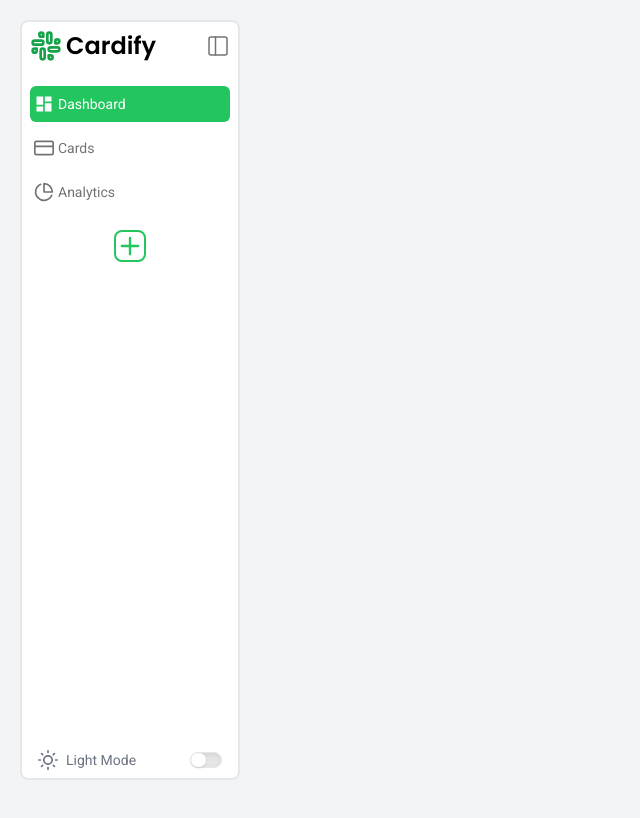
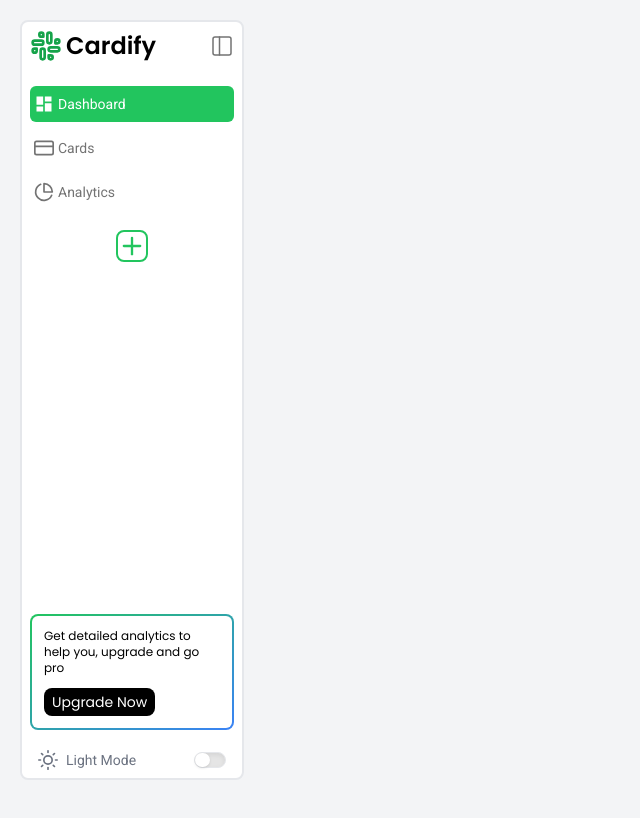
Before and after one commit to E-Cardify/Frontend-React, a React (Vite) app: page / in a window 1280 px wide. Shown: the top 818 px of the page, without its empty margins (0-640 px from the left). Built offline with nearby package versions, Linux system fonts and the light colour scheme.

Commit message:
add Upgrade Now button in SideNavBar

```diff
--- a/package.json
+++ b/package.json
@@ -1,7 +1,7 @@
 {
   "name": "cardify",
   "private": true,
-  "version": "0.2.0",
+  "version": "0.3.0",
   "type": "module",
   "scripts": {
     "dev": "vite",
--- a/src/components/layout/SideNavBar/SideNavBar.tsx
+++ b/src/components/layout/SideNavBar/SideNavBar.tsx
@@ -6,6 +6,7 @@ import PlusIcon from "../../../assets/icons/Plus";
 import { SideNavBarItem } from "./SideNavBarItem";
 import { SideNavBarLogo } from "./SideNavBarLogo";
 import { SideNavBarToggleTheme } from "./SideNavBarToggleTheme";
+import { SideNavBarUpgradeNowButton } from "./SideNavBarUpgradeNowButton";
 
 export function SideNavBar() {
     return (
@@ -35,7 +36,11 @@ export function SideNavBar() {
                 <PlusIcon />
             </div>
 
-            <SideNavBarToggleTheme />
+            {/* bottom */}
+            <div className="mt-auto">
+                <SideNavBarUpgradeNowButton></SideNavBarUpgradeNowButton>
+                <SideNavBarToggleTheme />
+            </div>
         </div>
     );
 }
--- a/src/components/layout/SideNavBar/SideNavBarToggleTheme.tsx
+++ b/src/components/layout/SideNavBar/SideNavBarToggleTheme.tsx
@@ -1,7 +1,7 @@
 import SunIcon from "../../../assets/icons/Sun";
 
 export function SideNavBarToggleTheme() {
-    return (<div className="mt-auto flex items-center px-2 text-gray-500 text-sm font-Roboto gap-2">
+    return (<div className="flex items-center px-2 text-gray-500 text-sm font-Roboto gap-2">
         <div className="w-5 h-5">
             <SunIcon />
         </div>
--- /dev/null
+++ b/src/components/layout/SideNavBar/SideNavBarUpgradeNowButton.tsx
@@ -0,0 +1,22 @@
+export function SideNavBarUpgradeNowButton() {
+    return (<div className="relative mb-5">
+        {
+            /* border overlay */
+        }
+        <div className="absolute top-0 left-0 bg-gradient-to-br from-green-500 to-blue-500 w-full h-full rounded-lg" />
+
+        {
+            /* padding so the container with border is visible */
+        }
+        <div className="p-0.5">
+            <div className="max-w-[200px] p-3 relative bg-white rounded-md text-xs font-Poppins">
+                <p>
+                    Get detailed analytics to help you, upgrade and go pro
+                </p>
+                <button type="button" title="Show Premium Options" className="text-sm mt-3 w-max bg-black text-white px-2 py-1 rounded-lg">
+                    Upgrade Now
+                </button>
+            </div>
+        </div>
+    </div>);
+}
```
